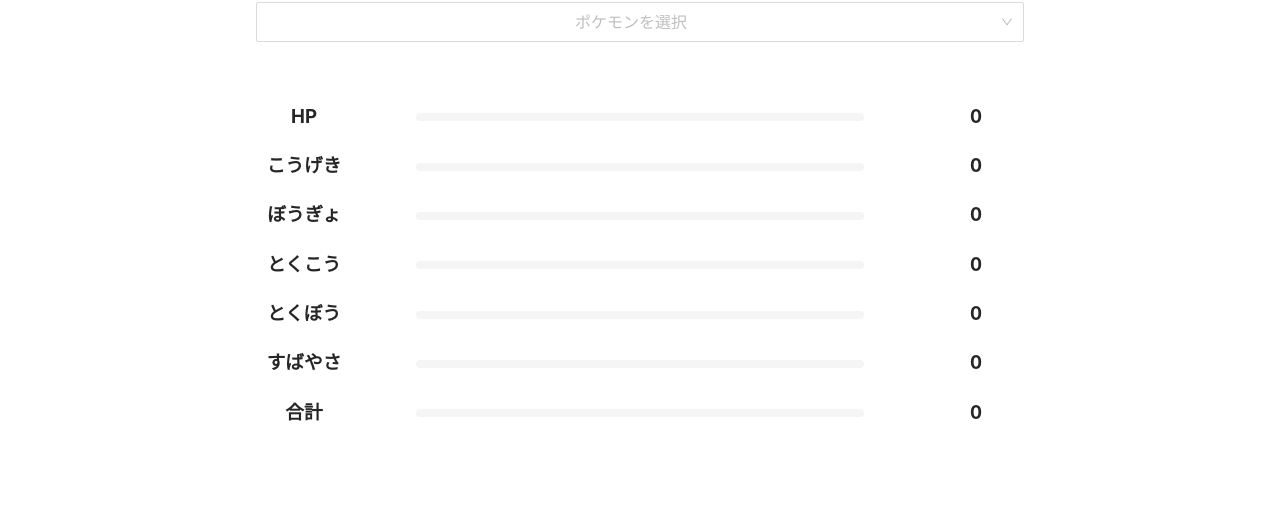
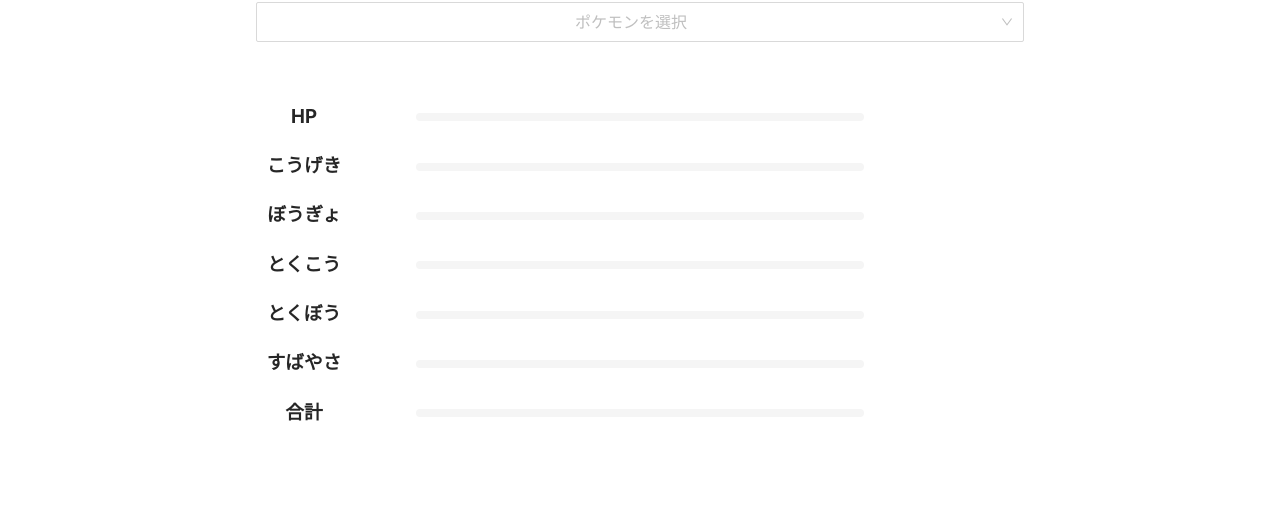
Before and after one commit to RyuseiNomi/PokemonTribeRateSearcher, a React (Create React App) app: page / in a window 1280 px wide. Shown: the part 137-644 px from the top of the page. Built offline with nearby package versions, Linux system fonts and the light colour scheme.

Commit message:
divide into two components search and show area

```diff
--- a/src/App.tsx
+++ b/src/App.tsx
@@ -2,20 +2,55 @@ import React from 'react';
 import './App.css';
 import 'antd/dist/antd.css';
 import PokemonSelector from './PokemonSelector';
+import RateShowArea from './RateShowArea';
 import { Layout } from 'antd';
 
-function App() {
+/* JSONから読み込んだポケモンの種族値情報 */
+type Pokemon = {
+    name: string;
+    h: string;
+    a: string;
+    b: string;
+    c: string;
+    d: string;
+    s: string;
+    total: string;
+};
 
+type Props = {
+
+}
+
+interface States {
+  pokemon: Pokemon
+}
+
+class App extends React.Component<Props, States> {
+
+  constructor(props: Props) {
+    super(props);
+    this.state = {pokemon: {name: '', h: '', a: '', b: '', c: '', d: '', s: '', total: ''}};
+    this.handlePokemonChange = this.handlePokemonChange.bind(this);
+  }
+
+  handlePokemonChange(p: Pokemon) {
+    this.setState({pokemon: p});
+  }
+
+  render() {
+    //const pokemon = this.state;
     const { Footer } = Layout;
     const twitterUrl = "https://twitter.com/tsu7ma4_10nto";
 
     return (
       <div className="App">
           <p className="title">ポケモン種族値サーチ</p>
-        <PokemonSelector />
+          <PokemonSelector onPokemonChange={this.handlePokemonChange} />
+          <RateShowArea pokemon={this.state.pokemon} />
           <Footer>©2021 <a href={twitterUrl} rel="noopener noreferrer" target="_blank">@tsu7ma4_ton10</a></Footer>
       </div>
     );
   }
+}
 
 export default App;
--- a/src/PokemonSelector/index.tsx
+++ b/src/PokemonSelector/index.tsx
@@ -1,5 +1,5 @@
-import React, { useState } from 'react';
-import { Select, Progress, Row, Col } from 'antd';
+import React from 'react';
+import { Select } from 'antd';
 import PokemonData from '../assets/pokemon/pokemon.json';
 import './index.css';
 
@@ -15,36 +15,55 @@ type Pokemon = {
     total: string;
 };
 
-const PokemonSelector:React.FC = () => {
-  const { Option } = Select;
+type Props = {
+  /* propsを経由して渡ってくる、親コンポーネントの state を更新するメソッド */
+  onPokemonChange: (p: Pokemon) => void;
+}
+
+// DOMからも state を参照するための interface
+interface States {
+  searchedPokemons: Pokemon[]
+}
+
+class PokemonSelector extends React.Component<Props, States> {
+
+  constructor(props: Props) {
+    super(props);
+    this.state = {searchedPokemons: []}
+    this.handleChange = this.handleChange.bind(this);
+    this.setPokemon = this.setPokemon.bind(this);
+    this.setFilteredPokemon = this.setFilteredPokemon.bind(this);
+  }
+
+  handleChange(e: Pokemon) {
+    this.props.onPokemonChange(e);
+  }
+
+  /*
+     親コンポーネントのポケモン state を更新する
+   */
+  setPokemon(name: string) {
     const pokemons:{[key: number]: Pokemon} = PokemonData;
-  const hiraganaRegex = /[\u3041-\u3096]/g;
-  var [rates, setRate] = useState({h: 0, a: 0, b: 0, c: 0, d: 0, s: 0, total: 0});
-  var [searchedPokemons, setSearch] = useState(pokemons);
-
-  function handleChange(pokemonName: string) {
     var selectedPokemon = Object.values(pokemons)
       .filter((key, value) => {
         return (
-                pokemons[value].name.includes(pokemonName)
+          pokemons[value].name.includes(name)
         );
     });
-    setRate(rates = {
-        h: parseInt(selectedPokemon[0].h),
-        a: parseInt(selectedPokemon[0].a),
-        b: parseInt(selectedPokemon[0].b),
-        c: parseInt(selectedPokemon[0].c),
-        d: parseInt(selectedPokemon[0].d),
-        s: parseInt(selectedPokemon[0].s),
-        total: parseInt(selectedPokemon[0].total),
-    });
+    this.handleChange(selectedPokemon[0]);
   }
+
+  /*
+     インクリメンタルサーチを擬似的に実現するためのフィルター関数
+   */
+  setFilteredPokemon(key: string) {
+    const pokemons:{[key: number]: Pokemon} = PokemonData;
+    const hiraganaRegex = /[\u3041-\u3096]/g;
 
     /*
       自作のポケモン選択フィルター
       入力された文字をカタカナに変換することで平仮名でもポケモンのフィルタリングが可能
      */
-  function convertKana(key: string) {
     if (!key.match(hiraganaRegex)) {
       return;
     }
@@ -57,8 +76,12 @@ const PokemonSelector:React.FC = () => {
           pokemons[value].name.includes(katakana)
       );
     });
-    setSearch(searchedPokemons = filtered);
+
+    this.setState({searchedPokemons: filtered});
   }
+
+  render() {
+    const { Option } = Select;
 
     return (
       <>
@@ -66,70 +89,20 @@ const PokemonSelector:React.FC = () => {
           showSearch
           placeholder="ポケモンを選択"
           optionFilterProp="children"
-          onChange={handleChange}
-          onSearch={convertKana}
+          onChange={this.setPokemon}
+          onSearch={this.setFilteredPokemon}
           filterOption={false}
           size="large"
         >
-          {Object.keys(searchedPokemons).map((key, value) => {
+          {Object.keys(this.state.searchedPokemons).map((key, value) => {
             return(
-                <Option value={searchedPokemons[value].name}>{searchedPokemons[value].name}</Option>
+              <Option value={this.state.searchedPokemons[value].name}>{this.state.searchedPokemons[value].name}</Option>
             );
           })}
         </Select>
-        <div className="chart">
-            <Row>
-                <Col span={6}><p>HP</p></Col>
-                <Col span={12}>
-                    <Progress percent={(rates.h/255)*100} status="active" showInfo={false}/>
-                </Col>
-                <Col span={6}><p>{rates.h}</p></Col>
-            </Row>
-            <Row>
-                <Col span={6}><p>こうげき</p></Col>
-                <Col span={12}>
-                    <Progress percent={(rates.a/181)*100} status="active" showInfo={false}/>
-                </Col>
-                <Col span={6}><p>{rates.a}</p></Col>
-            </Row>
-            <Row>
-                <Col span={6}><p>ぼうぎょ</p></Col>
-                <Col span={12}>
-                    <Progress percent={(rates.b/230)*100} status="active" showInfo={false}/>
-                </Col>
-                <Col span={6}><p>{rates.b}</p></Col>
-            </Row>
-            <Row>
-                <Col span={6}><p>とくこう</p></Col>
-                <Col span={12}>
-                    <Progress percent={(rates.c/173)*100} status="active" showInfo={false}/>
-                </Col>
-                <Col span={6}><p>{rates.c}</p></Col>
-            </Row>
-            <Row>
-                <Col span={6}><p>とくぼう</p></Col>
-                <Col span={12}>
-                    <Progress percent={(rates.d/230)*100} status="active" showInfo={false}/>
-                </Col>
-                <Col span={6}><p>{rates.d}</p></Col>
-            </Row>
-            <Row>
-                <Col span={6}><p>すばやさ</p></Col>
-                <Col span={12}>
-                    <Progress percent={(rates.s/200)*100} status="active" showInfo={false}/>
-                </Col>
-                <Col span={6}><p>{rates.s}</p></Col>
-            </Row>
-            <Row>
-                <Col span={6}><p>合計</p></Col>
-                <Col span={12}>
-                    <Progress percent={(rates.total/720)*100} status="active" showInfo={false}/>
-                </Col>
-                <Col span={6}><p>{rates.total}</p></Col>
-            </Row>
-        </div>
       </>
     );
   }
+}
 
 export default PokemonSelector;
--- /dev/null
+++ b/src/RateShowArea/index.tsx
@@ -0,0 +1,81 @@
+import React from 'react';
+import { Progress, Row, Col } from 'antd';
+import './index.css';
+
+/* JSONから読み込んだポケモンの種族値情報 */
+type Pokemon = {
+    name: string;
+    h: string;
+    a: string;
+    b: string;
+    c: string;
+    d: string;
+    s: string;
+    total: string;
+};
+
+type Props = {
+  pokemon: Pokemon;
+}
+
+class RateShowArea extends React.Component<Props> {
+
+  render() {
+    return (
+      <div className="chart">
+        <Row>
+          <Col span={6}><p>HP</p></Col>
+          <Col span={12}>
+            <Progress percent={(parseInt(this.props.pokemon.h)/255)*100} status="active" showInfo={false}/>
+          </Col>
+          <Col span={6}><p>{this.props.pokemon.h}</p></Col>
+        </Row>
+        <Row>
+          <Col span={6}><p>こうげき</p></Col>
+          <Col span={12}>
+            <Progress percent={(parseInt(this.props.pokemon.a)/181)*100} status="active" showInfo={false}/>
+          </Col>
+          <Col span={6}><p>{this.props.pokemon.a}</p></Col>
+        </Row>
+        <Row>
+          <Col span={6}><p>ぼうぎょ</p></Col>
+          <Col span={12}>
+            <Progress percent={(parseInt(this.props.pokemon.b)/230)*100} status="active" showInfo={false}/>
+          </Col>
+          <Col span={6}><p>{this.props.pokemon.b}</p></Col>
+        </Row>
+        <Row>
+          <Col span={6}><p>とくこう</p></Col>
+          <Col span={12}>
+            <Progress percent={(parseInt(this.props.pokemon.c)/173)*100} status="active" showInfo={false}/>
+          </Col>
+          <Col span={6}><p>{this.props.pokemon.c}</p></Col>
+        </Row>
+        <Row>
+          <Col span={6}><p>とくぼう</p></Col>
+          <Col span={12}>
+            <Progress percent={(parseInt(this.props.pokemon.d)/230)*100} status="active" showInfo={false}/>
+          </Col>
+          <Col span={6}><p>{this.props.pokemon.d}</p></Col>
+        </Row>
+        <Row>
+          <Col span={6}><p>すばやさ</p></Col>
+          <Col span={12}>
+            <Progress percent={(parseInt(this.props.pokemon.s)/200)*100} status="active" showInfo={false}/>
+          </Col>
+          <Col span={6}><p>{this.props.pokemon.s}</p></Col>
+        </Row>
+        <Row>
+          <Col span={6}><p>合計</p></Col>
+          <Col span={12}>
+            <Progress percent={(parseInt(this.props.pokemon.total)/720)*100} status="active" showInfo={false}/>
+          </Col>
+          <Col span={6}><p>{this.props.pokemon.total}</p></Col>
+        </Row>
+      </div>
+    );
+
+  }
+}
+
+export default RateShowArea;
```
Also changed, not shown: src/RateShowArea/index.css (added). Lines whose indentation alone changed are shown as unchanged.
